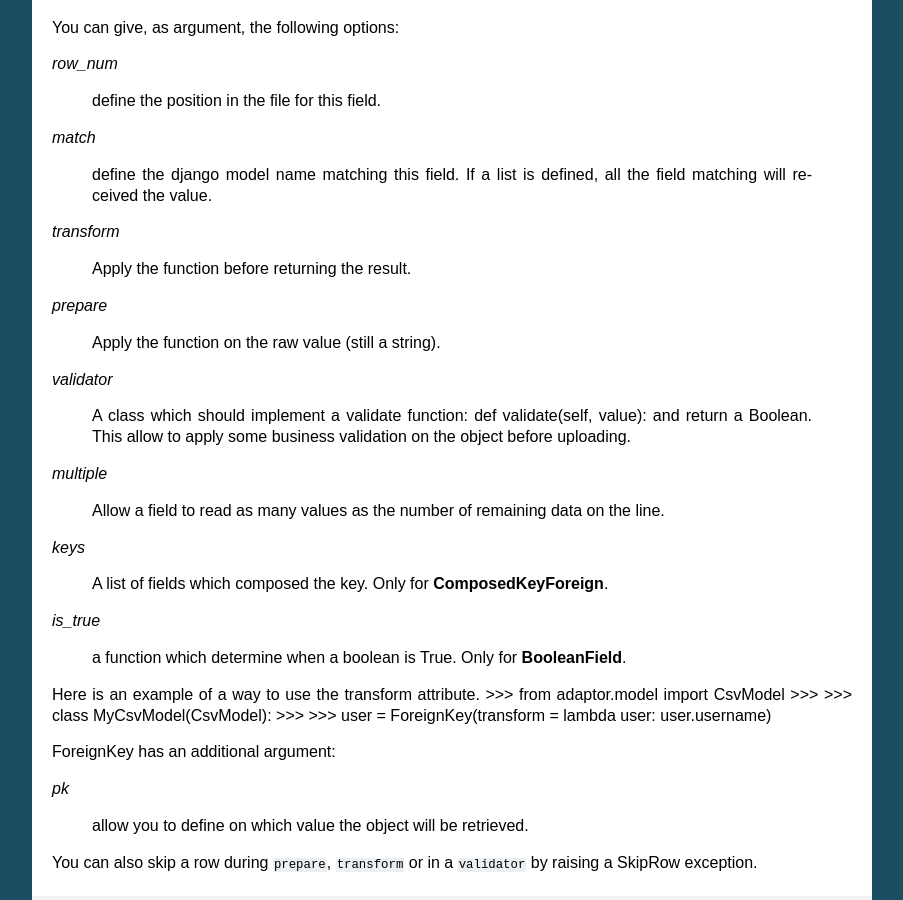
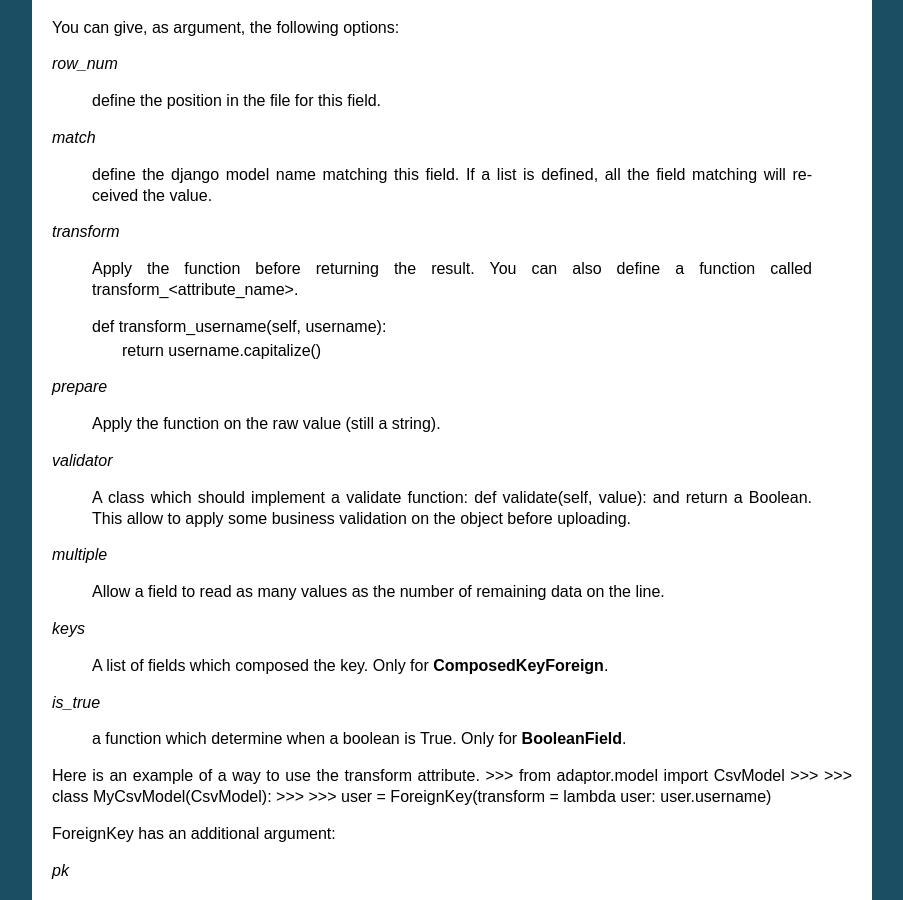
Before and after one commit to anthony-tresontani/django-adaptors, a Sphinx documentation site: the page built from docs/index.rst, in a window 1280 px wide and 900 px high, scrolled down 2074 px. Shown: the whole window, without its empty margins (198-1101 px from the left). Built offline with Sphinx 7.4.7, drawn with Linux system fonts in a browser that asks for light colours.

Commit message:
Update docs for transform function

```diff
--- a/docs/index.rst
+++ b/docs/index.rst
@@ -130,6 +130,10 @@ You can give, as argument, the following options:
 `transform`
 
 	Apply the function before returning the result.
+	You can also define a function called transform_<attribute_name>.
+
+	def transform_username(self, username):
+	    return username.capitalize()
 
 `prepare`
 
```
